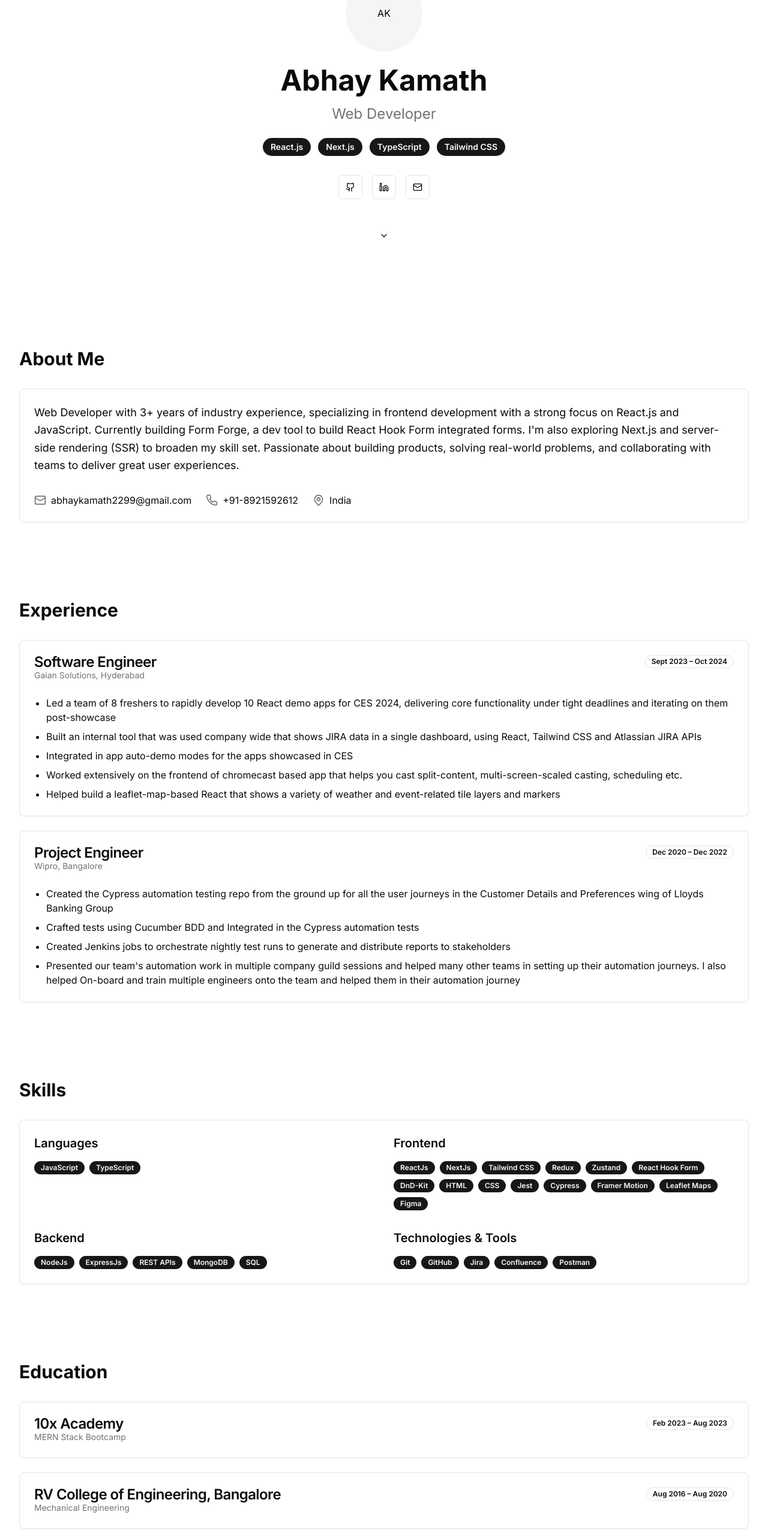
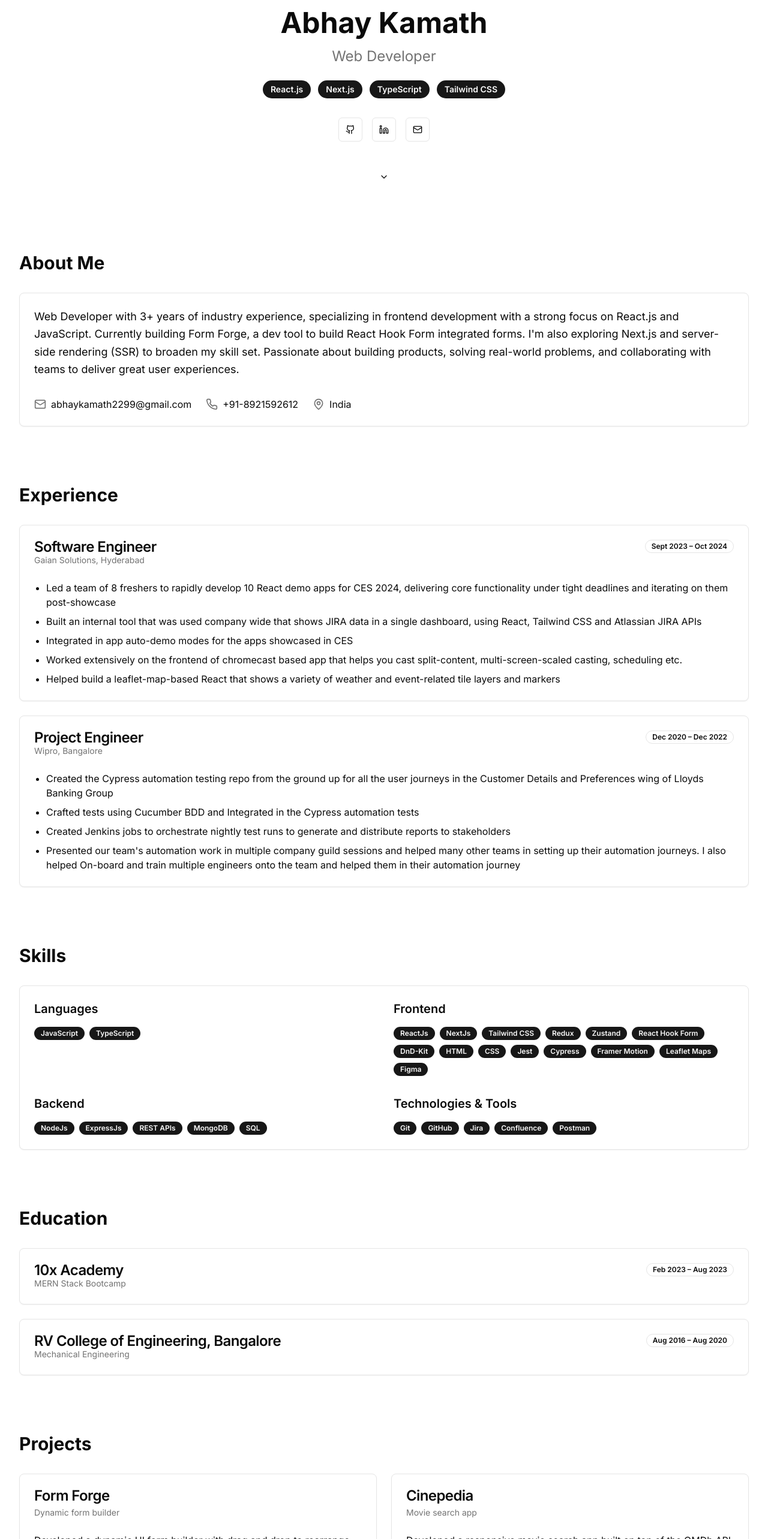
Before and after one commit to abhaykamath/portfolio-next, a Next.js app: page / in a window 1280 px wide. Shown: the part 234-2800 px from the top of the page at 60% size. Built offline with nearby package versions, Linux system fonts and the light colour scheme.

Commit message:
fix: change the spacing

```diff
--- a/app/page.tsx
+++ b/app/page.tsx
@@ -83,7 +83,7 @@ export default function Home() {
 
       <main className="container pt-24 pb-16">
         {/* Hero Section */}
-        <section className="py-16 md:py-24">
+        <section className="">
           <motion.div
             className="flex flex-col items-center text-center"
             initial="hidden"
@@ -151,14 +151,14 @@ export default function Home() {
         {/* About Section */}
         <motion.section
           id="about"
-          className="py-16"
+          className="pt-16"
           initial="hidden"
           whileInView="visible"
           viewport={{ once: true }}
           variants={fadeIn}
           transition={{ duration: 0.5 }}
         >
-          <h2 className="text-3xl font-bold mb-8">About Me</h2>
+          <h2 className="text-3xl font-bold mb-8 pt-8">About Me</h2>
           <Card>
             <CardContent className="pt-6">
               <p className="text-lg leading-relaxed">
@@ -196,14 +196,14 @@ export default function Home() {
         {/* Experience Section */}
         <motion.section
           id="experience"
-          className="py-16"
+          className="pt-16"
           initial="hidden"
           whileInView="visible"
           viewport={{ once: true }}
           variants={fadeIn}
           transition={{ duration: 0.5 }}
         >
-          <h2 className="text-3xl font-bold mb-8">Experience</h2>
+          <h2 className="text-3xl font-bold mb-8 pt-8">Experience</h2>
           <div className="space-y-6">
             <Card>
               <CardHeader>
@@ -291,14 +291,14 @@ export default function Home() {
         {/* Skills Section */}
         <motion.section
           id="skills"
-          className="py-16"
+          className="pt-16"
           initial="hidden"
           whileInView="visible"
           viewport={{ once: true }}
           variants={fadeIn}
           transition={{ duration: 0.5 }}
         >
-          <h2 className="text-3xl font-bold mb-8">Skills</h2>
+          <h2 className="text-3xl font-bold mb-8 pt-8">Skills</h2>
           <Card>
             <CardContent className="pt-6">
               <div className="grid grid-cols-1 md:grid-cols-2 gap-8">
@@ -357,14 +357,14 @@ export default function Home() {
 
         {/* Education Section */}
         <motion.section
-          className="py-16"
+          className="pt-16"
           initial="hidden"
           whileInView="visible"
           viewport={{ once: true }}
           variants={fadeIn}
           transition={{ duration: 0.5 }}
         >
-          <h2 className="text-3xl font-bold mb-8">Education</h2>
+          <h2 className="text-3xl font-bold mb-8 pt-8">Education</h2>
           <div className="space-y-6">
             <Card>
               <CardHeader>
@@ -399,14 +399,14 @@ export default function Home() {
         {/* Projects Section */}
         <motion.section
           id="projects"
-          className="py-16"
+          className="pt-16"
           initial="hidden"
           whileInView="visible"
           viewport={{ once: true }}
           variants={fadeIn}
           transition={{ duration: 0.5 }}
         >
-          <h2 className="text-3xl font-bold mb-8">Projects</h2>
+          <h2 className="text-3xl font-bold mb-8 pt-8">Projects</h2>
           <div className="grid grid-cols-1 md:grid-cols-2 gap-6">
             <Card className="flex flex-col h-full">
               <CardHeader>
@@ -483,14 +483,14 @@ export default function Home() {
         {/* Contact Section */}
         <motion.section
           id="contact"
-          className="py-16"
+          className="pt-16"
           initial="hidden"
           whileInView="visible"
           viewport={{ once: true }}
           variants={fadeIn}
           transition={{ duration: 0.5 }}
         >
-          <h2 className="text-3xl font-bold mb-8">Contact</h2>
+          <h2 className="text-3xl font-bold mb-8 pt-8">Contact</h2>
           <Card>
             <CardContent className="pt-6">
               <div className="grid grid-cols-1 md:grid-cols-2 gap-8">
```
